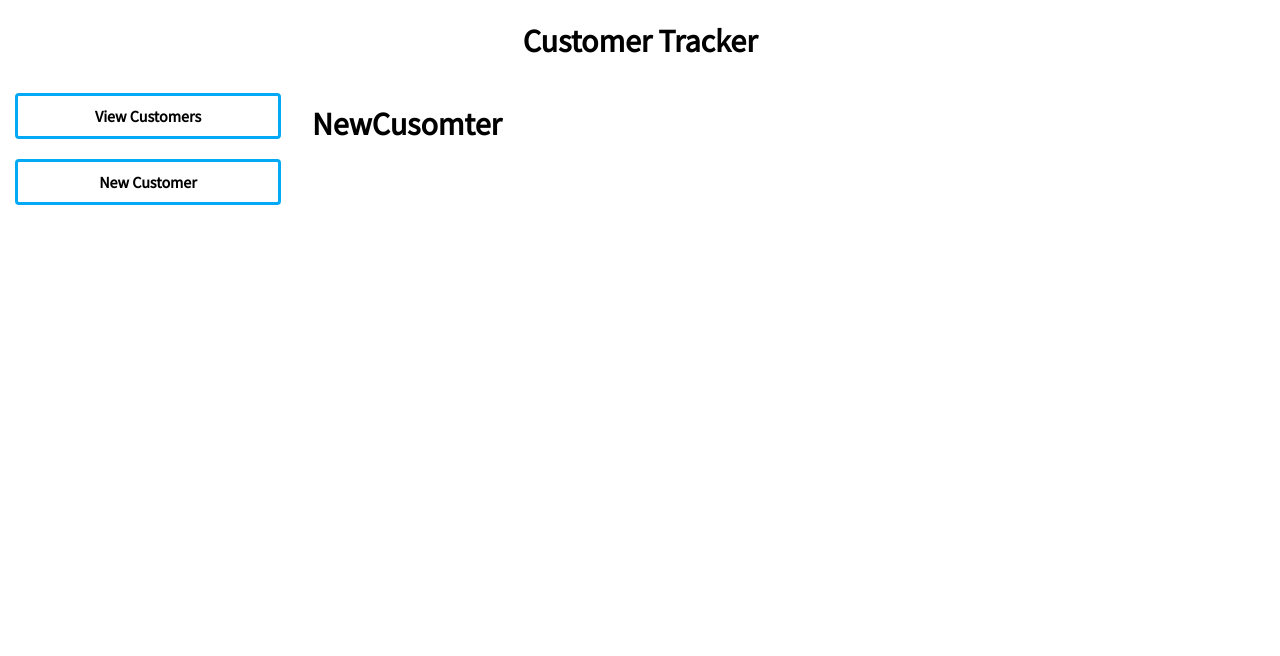
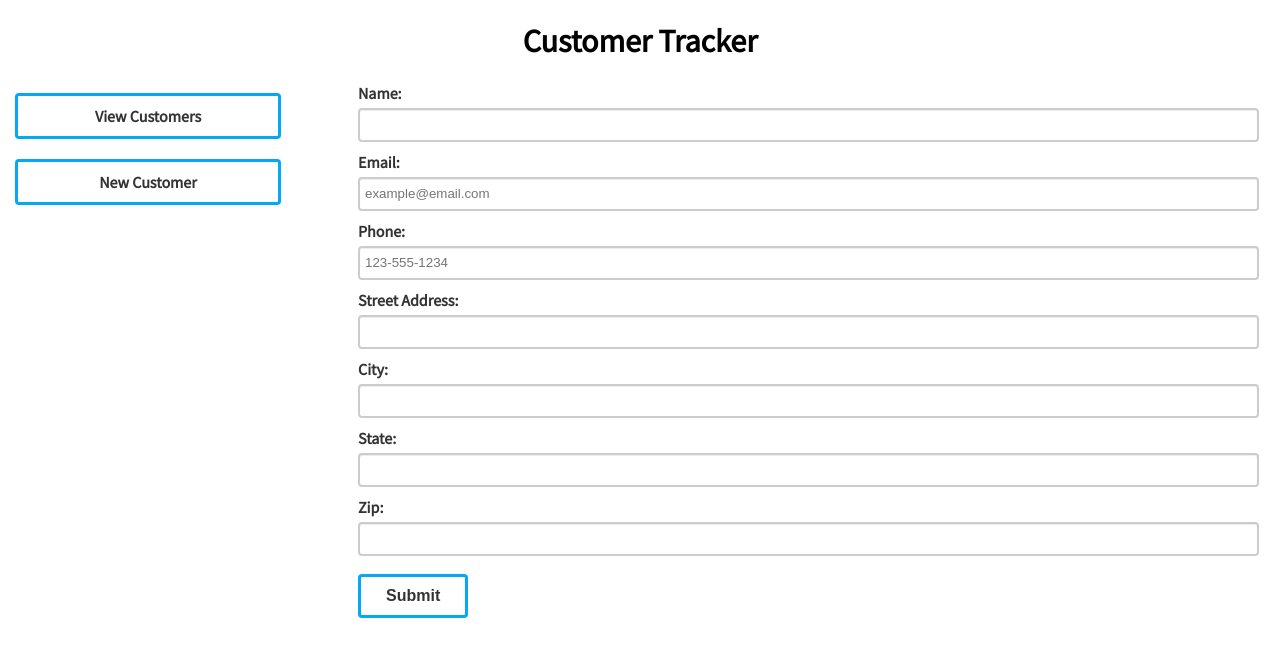
Before and after one commit to ddobson/customer-tracker, a React (Create React App) app: page /new in a window 1280 px wide. Shown: the top 656 px of the page. Built offline with nearby package versions, Linux system fonts and the light colour scheme; data requests are answered from the project's data file.

Commit message:
Create new customer form
- Markup & styles for new customer form

```diff
--- a/src/components/App.js
+++ b/src/components/App.js
@@ -50,7 +50,7 @@ class App extends React.Component {
       <BrowserRouter>
         <div className="App">
           <h1 className="center-text">Customer Tracker</h1>
-          <div className="row main">
+          <div className="row top-xs main">
             <Navigation />
             <Route exact path="/" render={ () => <CustomerTable customers={ this.state.customers }/> } />
             <Route exact path="/new" component={ NewCustomer } />
--- a/src/components/NewCustomer.jsx
+++ b/src/components/NewCustomer.jsx
@@ -1,7 +1,47 @@
 import React from 'react';
 
-const NewCustomter = () => {
-  return <h1>NewCusomter</h1>;
-};
+import '../styles/NewCustomer.css';
+
+class NewCustomter extends React.Component {
+  render() {
+    return (
+      <div className="col-xs-12 col-md-9">
+        <form ref="form" className="customer-form">
+          <label>
+            <span>Name: </span>
+            <input ref="name" required={true} type="text"/>
+          </label>
+          <label>
+            <span>Email: </span>
+            <input ref="email" required={true} placeholder="example@email.com" type="email"/>
+          </label>
+          <label>
+            <span>Phone: </span>
+            <input ref="phone" required={true} placeholder="123-555-1234" type="text"/>
+          </label>
+          <label>
+            <span>Street Address: </span>
+            <input ref="address1" required={true} type="text"/>
+          </label>
+          <label>
+            <span>City:</span>
+            <input ref="address1" required={true} type="text"/>
+          </label>
+          <label>
+            <span>State:</span>
+            <input ref="address1" required={true} type="text"/>
+          </label>
+          <label>
+            <span>Zip:</span>
+            <input ref="address1" required={true} type="text"/>
+          </label>
+          <label>
+            <button className="button">Submit</button>
+          </label>
+        </form>
+      </div>
+    );
+  }
+}
 
 export default NewCustomter;
--- a/src/styles/Navigation.css
+++ b/src/styles/Navigation.css
@@ -1,5 +1,5 @@
 a {
-  color: #000;
+  color: #333;
   font-weight: bold;
   text-decoration: none;
 }
@@ -22,5 +22,6 @@ a {
 }
 
 .nav-btn:hover {
-  box-shadow: 1px 1px 3px 0px rgba(85,85,85,1);
+  color: #333;
+  background-color: #EBEBEB;
 }
--- /dev/null
+++ b/src/styles/NewCustomer.css
@@ -0,0 +1,45 @@
+.customer-form {
+  background: #FFF;
+  padding: 0 30px 20px 30px;
+  color: #888;
+  text-shadow: 1px 1px 1px #FFF;
+}
+
+.customer-form label {
+  display: block;
+  margin: 0 0 5px;
+}
+.customer-form label>span {
+  color: #333;
+  display: block;
+  font-weight: bold;
+  margin-bottom: 3px;
+  text-align: left;
+}
+.customer-form input[type="text"], .customer-form input[type="email"] {
+  border: 2px solid #CCC;
+  border-radius: 4px;
+  box-shadow: inset 0 1px 1px rgba(0, 0, 0, 0.075);
+  color: #888;
+  height: 20px;
+  line-height:15px;
+  margin: 2px 6px 5px 0;
+  outline: 0 none;
+  padding: 5px 0 5px 5px;
+  width: 100%;
+}
+
+.customer-form .button {
+  background: #FFF;
+  border: 3px solid #03A9F4;
+  border-radius: 4px;
+  color: #333;
+  font-size: 1em;
+  font-weight: bold;
+  margin-top: 8px;
+  padding: 10px 25px 10px 25px;
+}
+.customer-form .button:hover {
+  color: #333;
+  background-color: #EBEBEB;
+}
```
